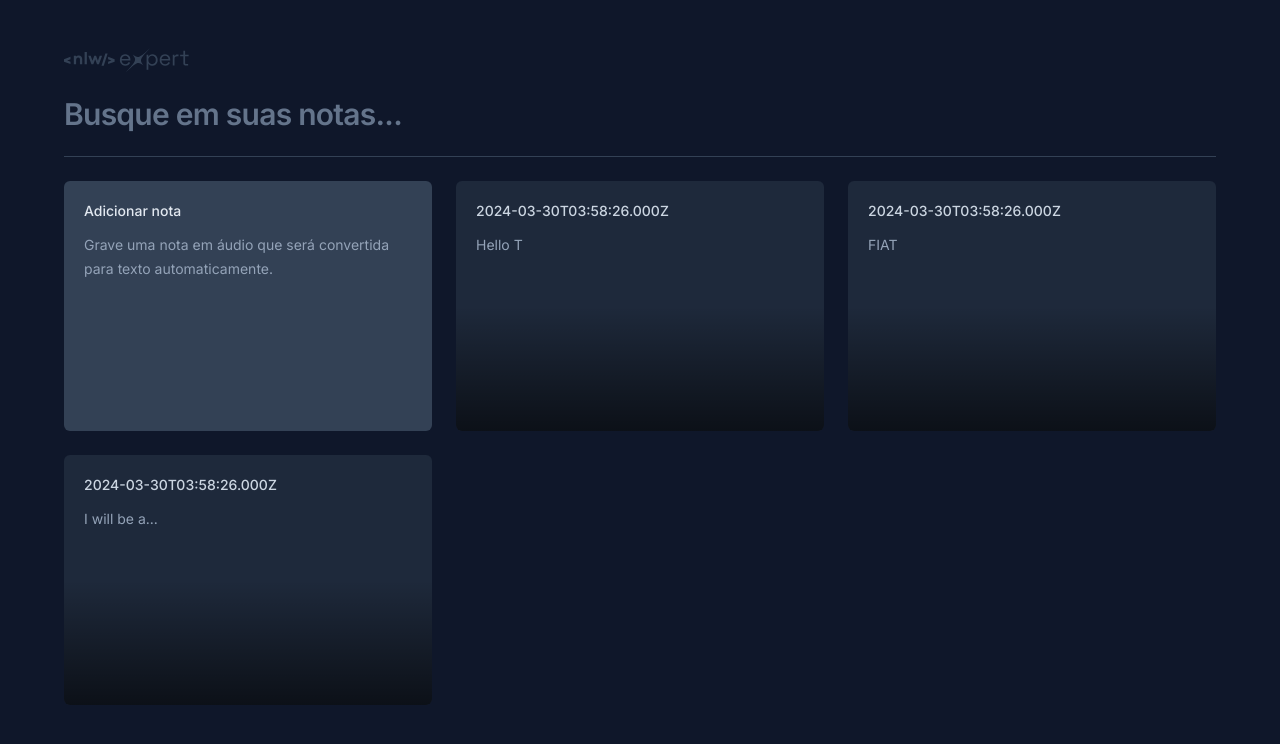
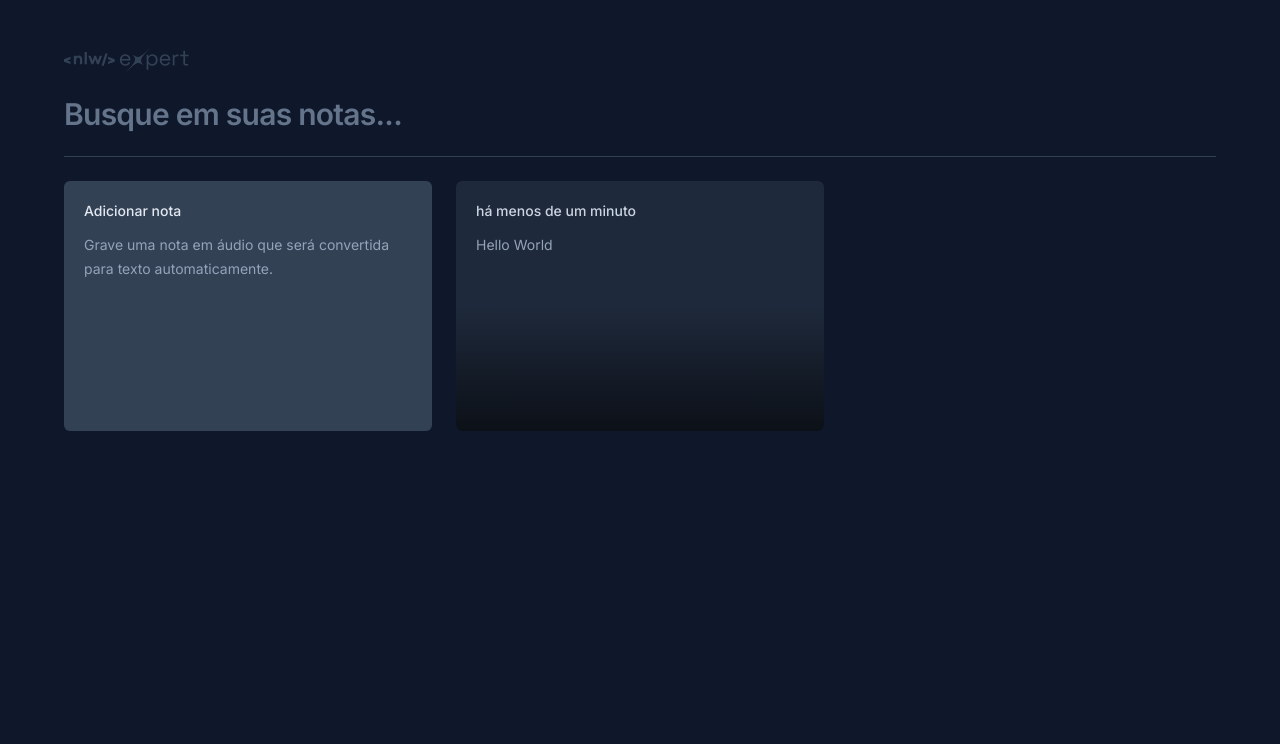
Before and after one commit to tierres/nlw-expert-notes, a React (Vite) app: page / in a window 1280 px wide. Shown: the top 744 px of the page. Built offline with nearby package versions, Linux system fonts and the light colour scheme.

Commit message:
PC - 30/03/24 - 00h58 - Parei no minuto 8

```diff
--- a/src/app.tsx
+++ b/src/app.tsx
@@ -5,8 +5,18 @@ import { NoteCard } from './components/note-card'
 
 export function App() {
   const [notes, setNotes] = useState([
-    {  }
+    { id: 1, date: new Date(), content: 'Hello World' }
   ])
+
+  function onNoteCreated(content: string) {
+    const newNote = {
+      id: Math.random(),
+      date: new Date(),
+      content,
+    }
+
+    setNotes([newNote, ...notes])
+  }
 
   return (
     <div className='mx-auto max-w-6xl my-12 space-y-6'>
@@ -23,19 +33,11 @@ export function App() {
       <div className='h-px bg-slate-700' />
 
       <div className='grid grid-cols-3 gap-6 auto-rows-[250px]'>
-        <NewNoteCard />
-        <NoteCard note={{
-          date: new Date(),
-          content: 'Hello T'
-        }} />
-        <NoteCard note={{
-          date: new Date(),
-          content: 'FIAT'
-        }} />
-        <NoteCard note={{
-          date: new Date(),
-          content: 'I will be a...'
-        }} />
+        <NewNoteCard onNoteCreated={onNoteCreated} />
+
+        {notes.map(note => {
+          return <NoteCard key={note.id} note={note}/>
+        })}
       </div>
     </div>
 
--- a/src/components/new-note-card.tsx
+++ b/src/components/new-note-card.tsx
@@ -3,7 +3,11 @@ import { X } from 'lucide-react'
 import React, { useState } from 'react';
 import { toast } from 'sonner'
 
-export function NewNoteCard() {
+interface NewNoteCardProps {
+  onNoteCreated: (content: string) => void
+}
+
+export function NewNoteCard({ onNoteCreated }: NewNoteCardProps) {
     const [shouldShowOnboarding, setShouldShowOnboarding] = useState(true)
     const [content, setContent] = useState('')
 
--- a/src/components/note-card.tsx
+++ b/src/components/note-card.tsx
@@ -17,7 +17,7 @@ export function NoteCard({ note }: NoteCardProps) {
       <Dialog.Root>
         <Dialog.Trigger className='rounded-md text-left flex flex-col bg-slate-800 p-5 gap-3 overflow-hidden relative outline-none hover:ring-2 hover:ring-slate-600 focus-visible:ring-2 focus-visible:ring-lime-400'>
           <span className='text-sm font-medium text-slate-300'>
-            {note.date.toISOString()}
+          {formatDistanceToNow(note.date, { locale: ptBR, addSuffix: true })}
           </span>
           <p className='text-sm leading-6 text-slate-400'>
             {note.content}
```
